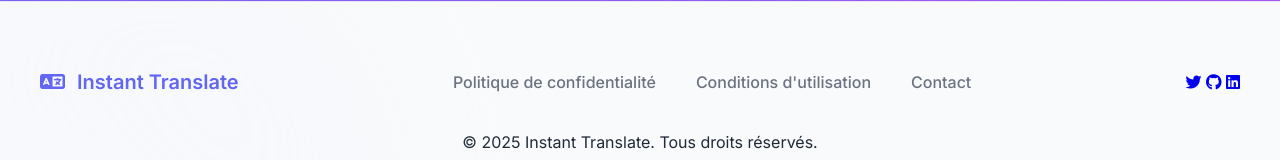
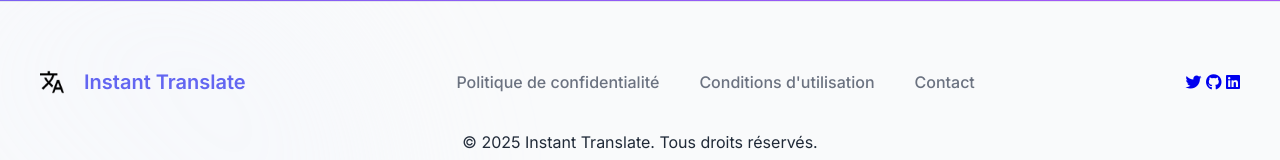
Before and after one commit to PASCAL-ION/translate_plugin, a plain HTML site: page landing_page/index.html in a window 1280 px wide. Shown: the part 4822-4982 px from the top of the page. Drawn offline with Linux system fonts and the light colour scheme.

Commit message:
changed footer logo

```diff
--- a/landing_page/index.html
+++ b/landing_page/index.html
@@ -332,7 +332,7 @@
     <footer class="footer">
         <div class="footer-content">
             <div class="footer-logo">
-                <i class="fa-solid fa-language"></i>
+                <img src="img/translate.png" alt="Instant Translate logo" class="logo-img">
                 <span>Instant Translate</span>
             </div>
             <div class="footer-links">
```
